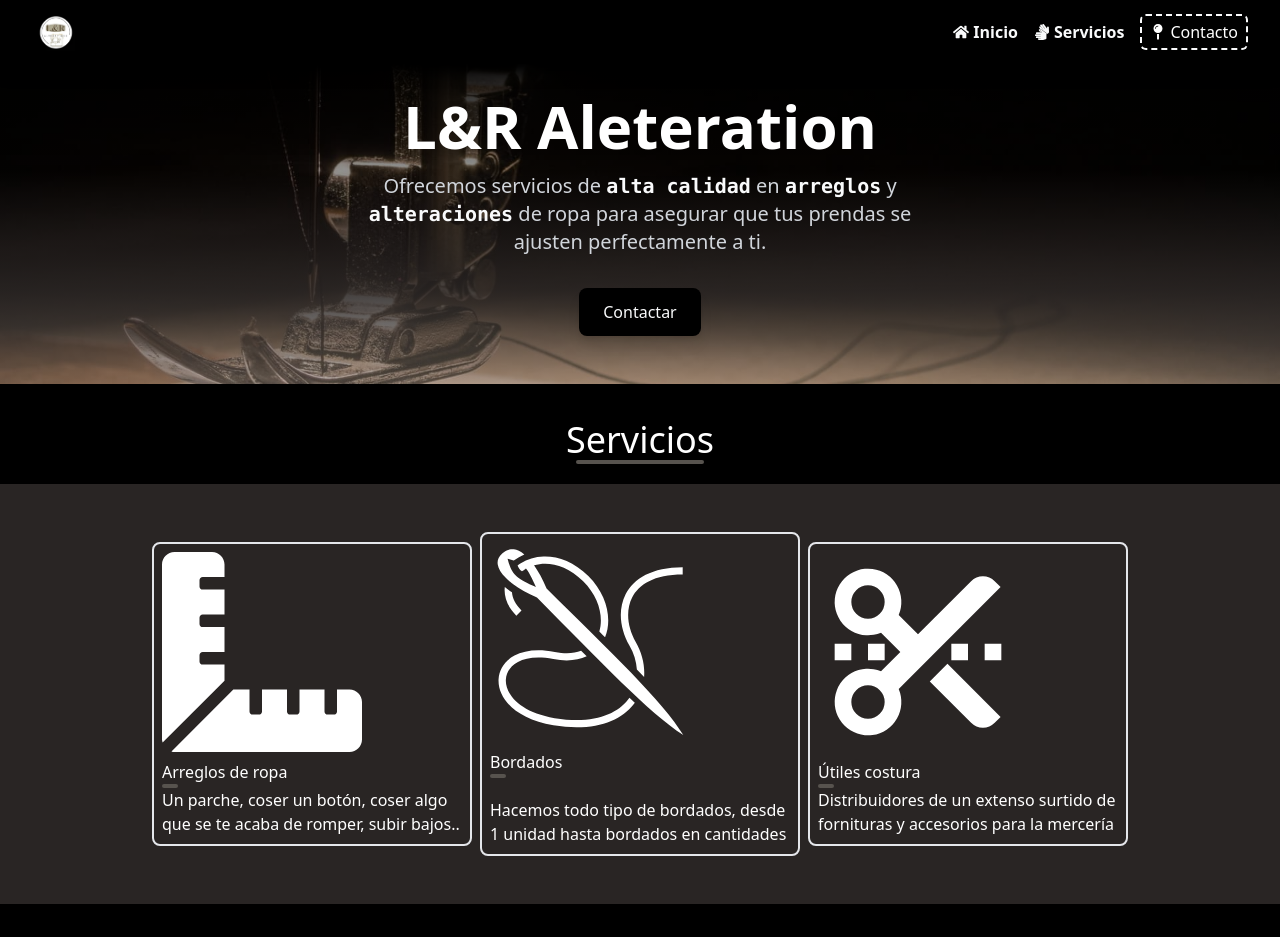
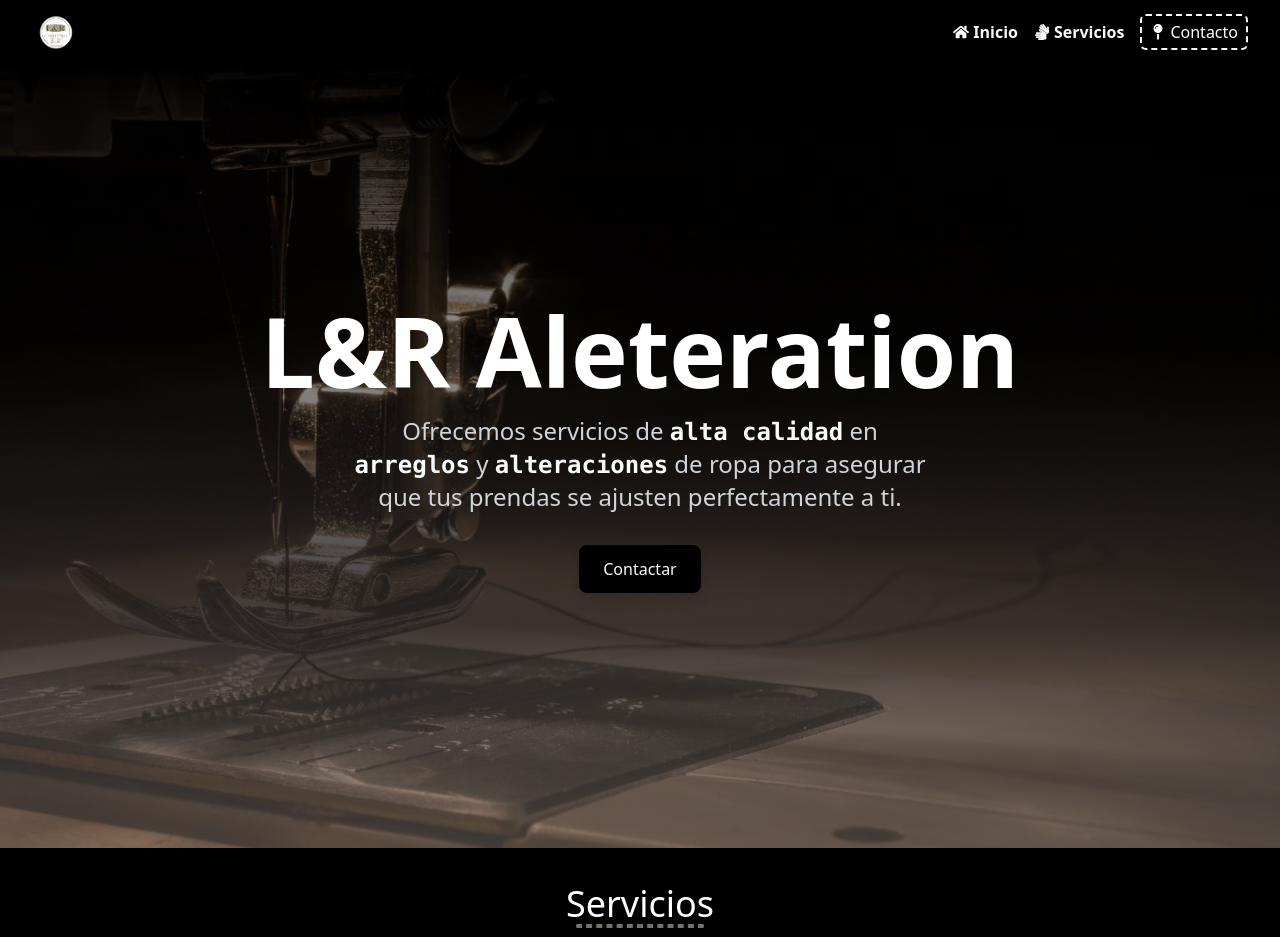
Before and after one commit to guillezdev/Costura-Alteraciones, a Next.js app: page / in a window 1280 px wide. Shown: the top 937 px of the page. Built offline with nearby package versions, Linux system fonts and the light colour scheme.

Commit message:
Modify styles

```diff
--- a/components/Header.jsx
+++ b/components/Header.jsx
@@ -2,11 +2,11 @@
 export function Header() {
   return (
     <>
-      <header className=" text-white  bg-gradientedown">
+      <header className="h-screen flex justify-center items-center text-white  bg-gradientedown">
         <div className="container text-center mx-auto py-12 px-4 sm:px-6 lg:px-8">
           <div className="flex flex-col justify-center items-center">
-            <h1 className="text-6xl font-bold mb-4">L&R Aleteration</h1>
-            <p className="text-xl mb-8 text-gray-300 max-w-xl" >
+            <h1 className="text-6xl lg:text-8xl font-bold mb-4">L&R Aleteration</h1>
+            <p className="text-xl lg:text-2xl mb-8 text-gray-300 max-w-xl" >
               Ofrecemos servicios de <samp className="text-gray-50 font-semibold">alta calidad</samp> en <samp className="text-gray-50 font-semibold">arreglos</samp> y <samp className="text-gray-50 font-semibold">alteraciones</samp> de
               ropa para asegurar que tus prendas se ajusten perfectamente a ti.
             </p>
--- a/components/Services.jsx
+++ b/components/Services.jsx
@@ -5,49 +5,47 @@ import { RiScissorsCutFill } from "react-icons/ri";
 function Services() {
   return (
     <section className="bg-black text-white">
-
       <div className="w-full flex justify-center flex-col items-center p-5">
         <h1 className="text-center text-4xl pt-4">Servicios</h1>
-        <div className=" text-center h-1 w-32 bg-stone-600 rounded-lg"></div>
+        <div className="text-center h-1 w-32 border-dashed border-2 border-stone-500 rounded-lg "></div>
       </div>
-
-      <div className="flex gap-2 justify-center items-center bg-stone-800 py-12 flex-wrap">
+      <div className="flex gap-4 justify-center items-center bg-stone-800 py-12 flex-wrap">
         <div className="flex flex-col max-w-xs border-solid border-2 rounded-lg p-2">
           <div className="flex flex-col gap-2">
             <FaRulerCombined size={200} />
-            <h1>Arreglos de ropa</h1>
+            <h1>Ajuste de Talla</h1>
           </div>
 
-          <div className="h-1 w-4 bg-stone-600 rounded-lg"></div>
+          <div className="h-1 w-12 bg-stone-600 rounded-lg"></div>
           <p>
-            Un parche, coser un botón, coser algo que se te acaba de romper,
-            subir bajos..
+            Si tienes una prenda que te encanta pero no te queda bien, ¡no te
+            preocupes! Ofrecemos servicios de ajuste de talla para que esa
+            prenda se ajuste perfectamente a tu cuerpo.
           </p>
         </div>
-        <div className="flex flex-col max-w-xs border-solid border-2 rounded-lg p-2 gap-5">
+        <div className="flex flex-col max-w-xs border-solid border-2 rounded-lg p-2 py-6">
           <div className="flex flex-col gap-2">
             <GiSewingNeedle size={200} />
-            <div>
-              <h1>Bordados</h1>
-              <div className="h-1 w-4 bg-stone-600 rounded-lg"></div>
-            </div>
+            <h1>Reparación de Roturas</h1>
           </div>
-
+          <div className="h-1 w-12 bg-stone-600 rounded-lg"></div>
           <p>
-            Hacemos todo tipo de bordados, desde 1 unidad hasta bordados en
-            cantidades
+            ¿Tienes una prenda favorita que tiene un agujero o una
+            rasgadura?¡podemos ayudarte!. Ofrecemos servicios de reparación de
+            roturas para que puedas seguir usando tus prendas favoritas.
           </p>
         </div>
         <div className="flex flex-col max-w-xs border-solid border-2 rounded-lg p-2">
           <div className="flex flex-col gap-2">
             <RiScissorsCutFill size={200} />
-            <h1>Útiles costura</h1>
+            <h1>Alteración de Longitud</h1>
           </div>
 
-          <div className="h-1 w-4 bg-stone-600 rounded-lg"></div>
+          <div className="h-1 w-12 bg-stone-600 rounded-lg"></div>
           <p>
-            Distribuidores de un extenso surtido de fornituras y accesorios para
-            la mercería
+            ¿Tienes una prenda que es demasiado larga o demasiado corta para ti?
+            Ofrecemos servicios de alteración de longitud para que esa prenda se
+            ajuste perfectamente a tu altura.
           </p>
         </div>
       </div>
```
